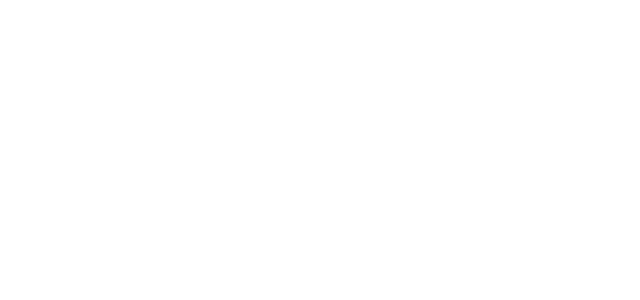
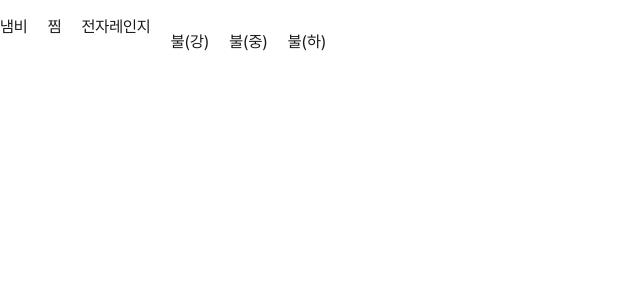
Before and after one commit to byoungyoon/test, a Next.js app: page / in a window 1280 px wide. Before the commit this address had no page. Shown: the top 300 px of the page, without its empty margins (0-640 px from the left). Built offline with nearby package versions, Linux system fonts and the light colour scheme.

Commit message:
:fire: test action

```diff
--- /dev/null
+++ b/src/app/_component/CustomGroup.tsx
@@ -0,0 +1,46 @@
+"use client";
+
+import { useRouter } from "next/navigation";
+import { useSelect } from "@/state/useTranslate";
+
+export default function CustomGroup() {
+  const router = useRouter();
+  const { setSelect, fire, make, name, tip, icon, time } = useSelect();
+
+  const onClickButton = (key: "oven" | "pot" | "steamy") => () => {
+    setSelect(name, icon, time, tip, key, fire);
+
+    router.push("/timer/i");
+  };
+
+  const onClickFire = (key: "h" | "m" | "l") => () => {
+    setSelect(name, icon, time, tip, make, key);
+  };
+
+  return (
+    <>
+      <div style={{ display: "flex", gap: 20 }}>
+        <button type="button" onClick={onClickButton("pot")}>
+          냄비
+        </button>
+        <button type="button" onClick={onClickButton("steamy")}>
+          찜
+        </button>
+        <button type="button" onClick={onClickButton("oven")}>
+          전자레인지
+        </button>
+      </div>
+      <div style={{ display: "flex", gap: 20, marginTop: 30 }}>
+        <button type="button" onClick={onClickFire("h")}>
+          불(강)
+        </button>
+        <button type="button" onClick={onClickFire("m")}>
+          불(중)
+        </button>
+        <button type="button" onClick={onClickFire("l")}>
+          불(하)
+        </button>
+      </div>
+    </>
+  );
+}
--- a/src/app/page.tsx
+++ b/src/app/page.tsx
@@ -1,5 +1,10 @@
-import { redirect } from "next/navigation";
+import CustomGroup from "@/app/_component/CustomGroup";
+import * as styles from "./page.css";
 
 export default function Home() {
-  redirect("/timer/i");
+  return (
+    <main className={styles.container()}>
+      <CustomGroup />
+    </main>
+  );
 }
```
